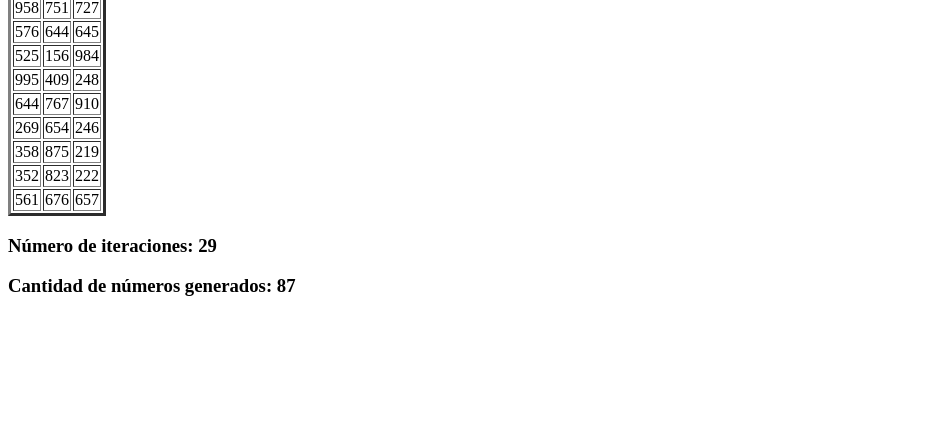
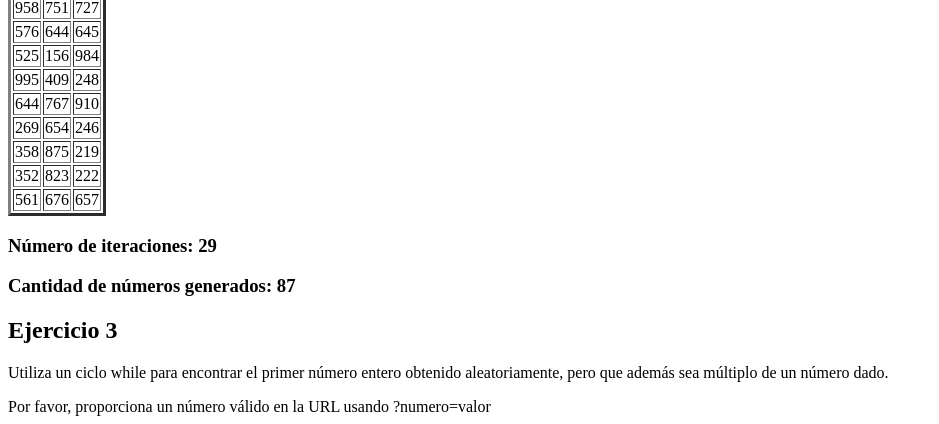
Before and after one commit to LuisCarl0ss/tecweb, a PHP site: page /tecweb/ in a window 1280 px wide. Shown: the part 865-1289 px from the top of the page, without its empty margins (0-939 px from the left). Before the commit the page ends 1161 px from the top, so only its background shows below. Run offline with PHP 8.4, Linux system fonts and the light colour scheme.

Commit message:
Se realizó el ejercicio 3 en el que se usa el ciclo whille y do-while

```diff
--- a/practicas/p06/index.php
+++ b/practicas/p06/index.php
@@ -35,10 +35,29 @@
     <h2>Ejercicio 2</h2>
     <p>Crea un programa para la generación repetitiva de 3 números aleatorios hasta obtener una
     secuencia compuesta por: impar, par, impar</p>
-
     <?php
         generarSecuencia();
     ?>
 
+
+    <h2>Ejercicio 3</h2>
+    <p>Utiliza un ciclo while para encontrar el primer número entero obtenido aleatoriamente,
+    pero que además sea múltiplo de un número dado.</p>
+    <?php
+        require_once __DIR__ . '/src/funciones.php';
+        if (isset($_GET['entero'])) {
+            $numero = intval($_GET['entero']);
+
+            $resultadoWhile = encontrarMultiploWhile($numero);
+            echo "Primer múltiplo encontrado con while: $resultadoWhile<br>";
+
+            $resultadoDoWhile = encontrarMultiploDoWhile($numero);
+            echo "Primer múltiplo encontrado con do-while: $resultadoDoWhile<br>";
+
+        } else {
+            echo "Por favor, proporciona un número válido en la URL usando ?numero=valor";
+        }
+    ?>
+
 </body>
 </html>
--- a/practicas/p06/src/funciones.php
+++ b/practicas/p06/src/funciones.php
@@ -1,4 +1,6 @@
 <?php
+
+    //Ejercicio 1
     function esMultiplode5y7($num)
     {
         if ($num%5==0 && $num%7==0)
@@ -11,6 +13,7 @@
         }
     }
 
+    //Ejercicio 2
     function generarSecuencia() {
         $matriz = [];
         $iteraciones = 0;
@@ -48,4 +51,20 @@
         echo "<h3>Cantidad de números generados: $numerosGenerados</h3>";
     }
 
+    //Ejercicio 3
+    function encontrarMultiploWhile($numero) {
+        $random = rand(1, 100);
+        while ($random % $numero !== 0) {
+            $random = rand(1, 100);
+        }
+        return $random;
+    }
+
+    function encontrarMultiploDoWhile($numero) {
+        do {
+            $random = rand(1, 100);
+        } while ($random % $numero !== 0);
+        return $random;
+    }
+
 ?>
```
